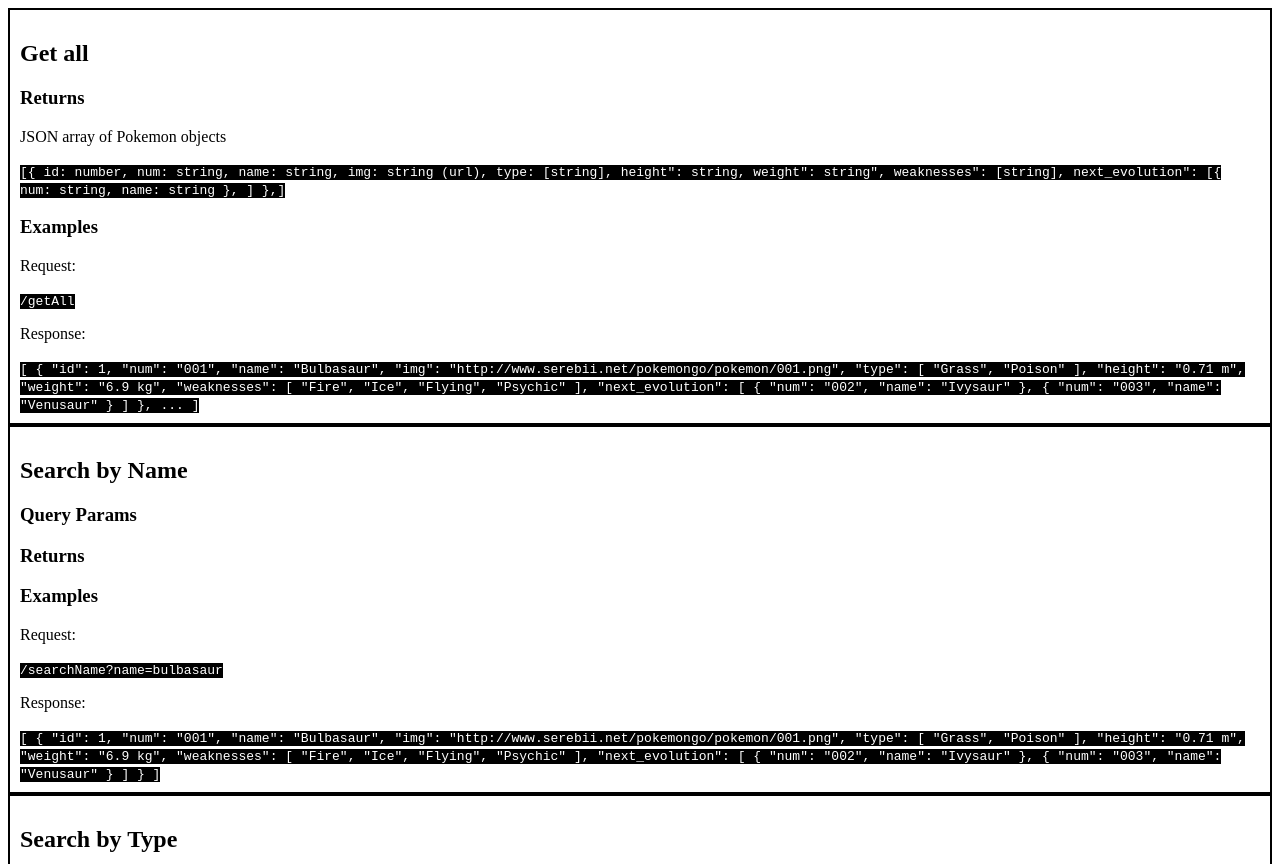
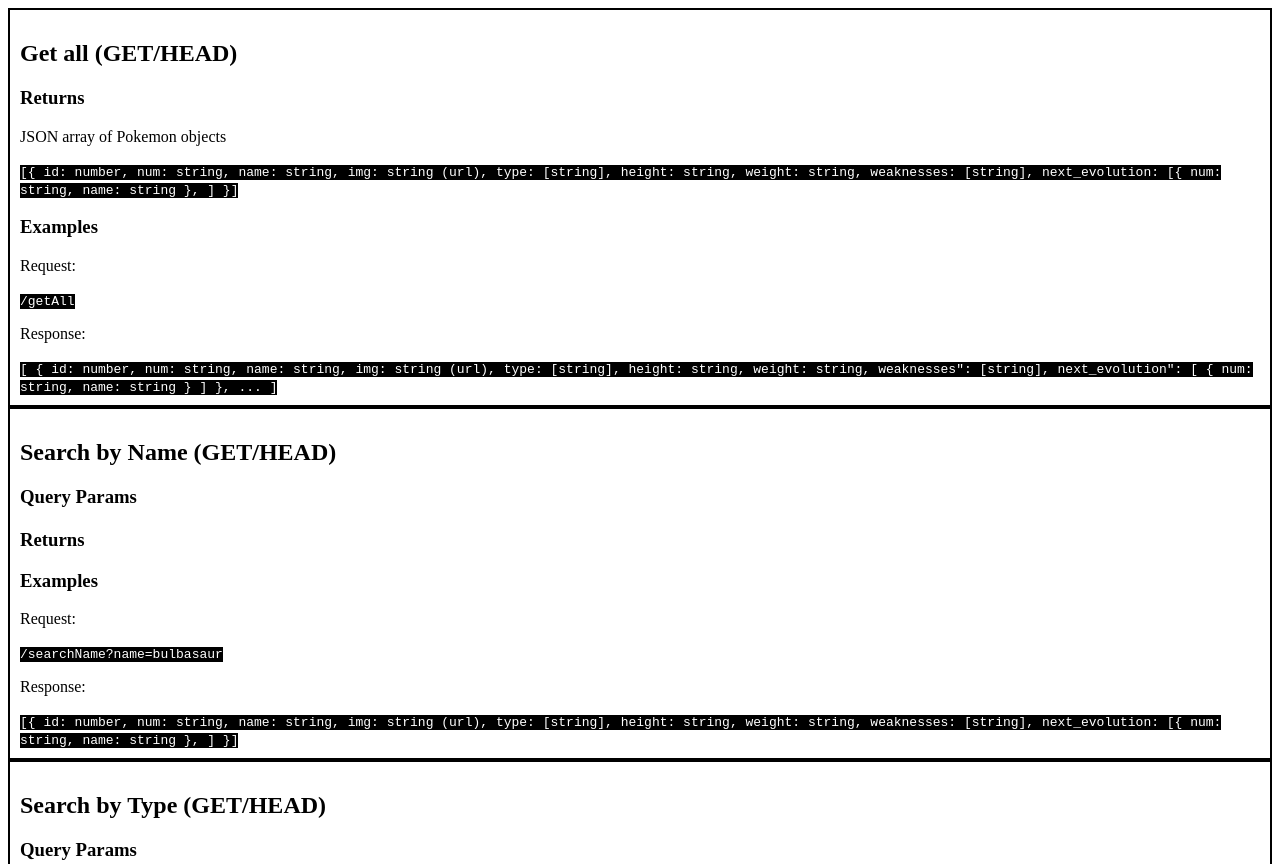
Before and after one commit to ses011/PokemonAPI, a website: page client/documentation.html in a window 1280 px wide. Shown: the top 864 px of the page. Drawn offline with Linux system fonts and the light colour scheme.

Commit message:
fix add pokemon, some documentation work

```diff
--- a/client/documentation.html
+++ b/client/documentation.html
@@ -9,7 +9,7 @@
 <body>
     <a href="./client.html" role="button"></a>
     <section>
-        <h2>Get all</h2>
+        <h2>Get all (GET/HEAD)</h2>
         <h3>Returns</h3>
         <p>JSON array of Pokemon objects</p>
         <code>[{
@@ -18,85 +18,61 @@
             name: string,
             img: string (url),
             type: [string],
-            height": string,
-            weight": string",
-            weaknesses": [string],
-            next_evolution": [{
+            height: string,
+            weight: string,
+            weaknesses: [string],
+            next_evolution: [{
                 num: string,
                 name: string
               },
             ]
-          },]</code>
+          }]</code>
         <h3>Examples</h3>
         <p>Request: </p><code>/getAll</code>
         <p>Response: </p>
         <code>[ {
-            "id": 1,
-            "num": "001",
-            "name": "Bulbasaur",
-            "img": "http://www.serebii.net/pokemongo/pokemon/001.png",
-            "type": [
-              "Grass",
-              "Poison"
-            ],
-            "height": "0.71 m",
-            "weight": "6.9 kg",
-            "weaknesses": [
-              "Fire",
-              "Ice",
-              "Flying",
-              "Psychic"
-            ],
-            "next_evolution": [
+            id: number,
+            num: string,
+            name: string,
+            img: string (url),
+            type: [string],
+            height: string,
+            weight: string,
+            weaknesses": [string],
+            next_evolution": [
               {
-                "num": "002",
-                "name": "Ivysaur"
-              },
-              {
-                "num": "003",
-                "name": "Venusaur"
+                num: string,
+                name: string
               }
-            ]
+              ]
           }, ... ]</code>
     </section>
     <section>
-        <h2>Search by Name</h2>
+        <h2>Search by Name (GET/HEAD)</h2>
         <h3>Query Params</h3>
+        <h4></h4>
         <h3>Returns</h3>
         <h3>Examples</h3>
         <p>Request: </p><code>/searchName?name=bulbasaur</code>
         <p>Response: </p>
-        <code>[ {
-            "id": 1,
-            "num": "001",
-            "name": "Bulbasaur",
-            "img": "http://www.serebii.net/pokemongo/pokemon/001.png",
-            "type": [
-              "Grass",
-              "Poison"
-            ],
-            "height": "0.71 m",
-            "weight": "6.9 kg",
-            "weaknesses": [
-              "Fire",
-              "Ice",
-              "Flying",
-              "Psychic"
-            ],
-            "next_evolution": [
-              {
-                "num": "002",
-                "name": "Ivysaur"
+        <code>[{
+            id: number,
+            num: string,
+            name: string,
+            img: string (url),
+            type: [string],
+            height: string,
+            weight: string,
+            weaknesses: [string],
+            next_evolution: [{
+                num: string,
+                name: string
               },
-              {
-                "num": "003",
-                "name": "Venusaur"
-              }
             ]
-          } ]</code>
+          }]</code>
     </section>
     <section>
-        <h2>Search by Type</h2>
+        <h2>Search by Type (GET/HEAD)</h2>
         <h3>Query Params</h3>
         <h3>Returns</h3>
         <h3>Examples</h3>
--- a/src/responses.js
+++ b/src/responses.js
@@ -134,7 +134,7 @@
 
   data.push(newPoke);
 
-  sendResponseData(201, 'Pokemon added', res, 'text/plain');
+  sendResponseData(req, res, 201, 'Pokemon added', 'text/plain');
 };
 
 const getIndex = (req, res) => {
```
